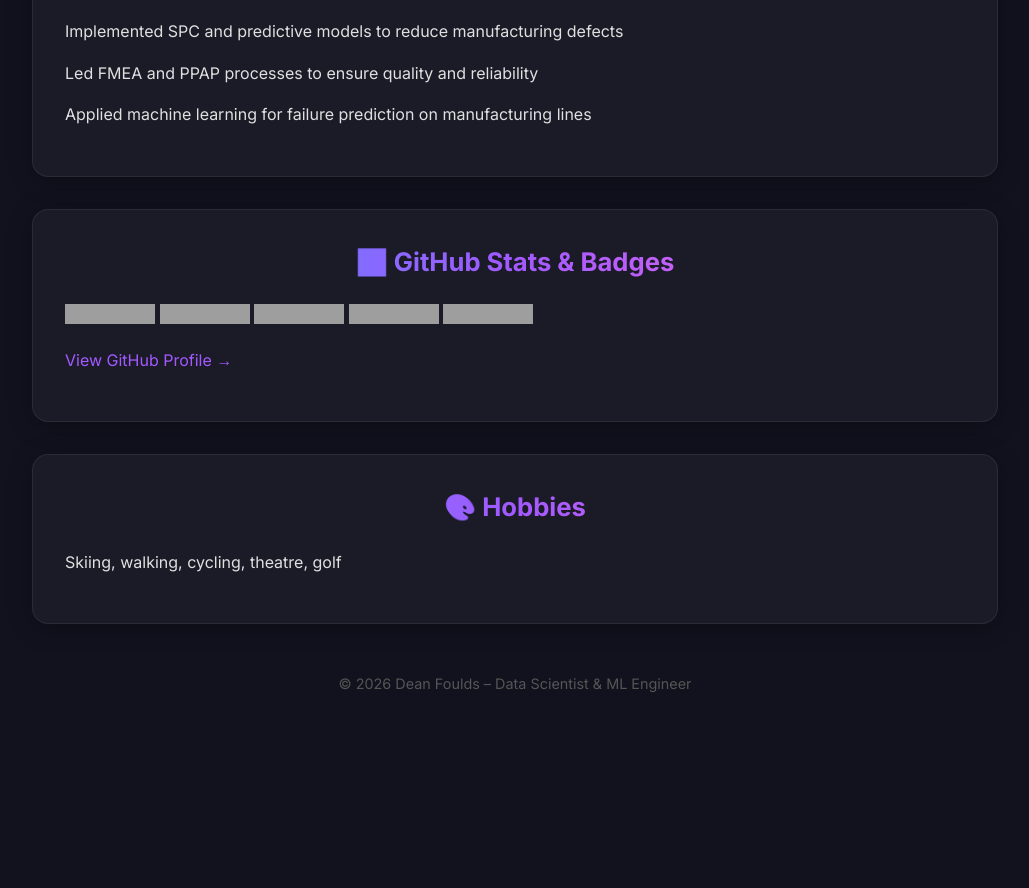
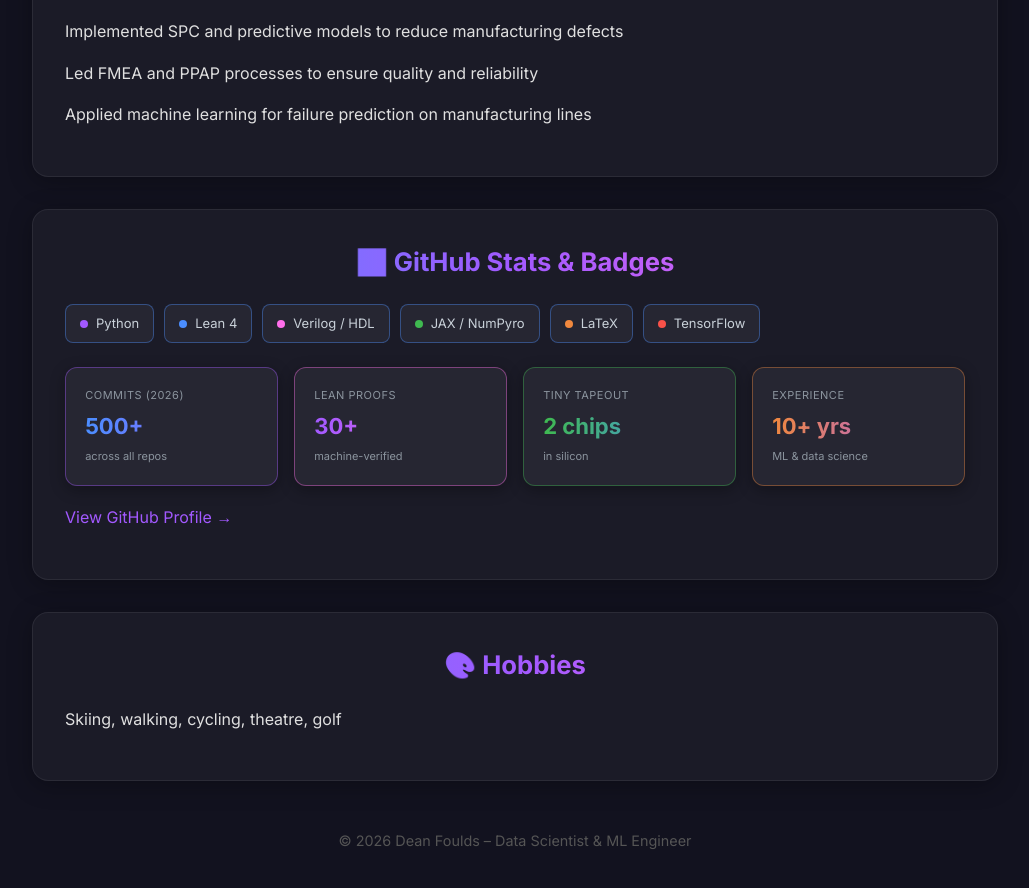
Before and after one commit to Dean-Foulds/Dean-Foulds, a Jekyll site: the page built from index.md, in a window 1280 px wide and 900 px high, scrolled down 3377 px. Shown: the top 888 px of the window, without its empty margins (125-1154 px from the left). Built offline with Jekyll 4.4.1, drawn with Linux system fonts in a browser that asks for light colours; before the commit the page ends 4120 px from its top, so only the background shows below that; grey boxes are pictures that could not be loaded.

Commit message:
Redesign GitHub stats section to match project card style

```diff
--- a/index.md
+++ b/index.md
@@ -96,24 +96,58 @@ title: Dean Foulds – Data Scientist & ML Engineer
 
 <section class="card-section">
   <h2>📊 GitHub Stats & Badges</h2>
-  <p>
-    <a href="https://github.com/Dean-Foulds" target="_blank" rel="noopener noreferrer">
-      <img src="https://img.shields.io/github/followers/Dean-Foulds?label=Followers&style=for-the-badge&color=a259ff&logo=github" alt="GitHub Followers">
-    </a>
-    <a href="https://github.com/Dean-Foulds?tab=repositories" target="_blank" rel="noopener noreferrer">
-      <img src="https://img.shields.io/badge/Repos-Public-4b8eff?style=for-the-badge&logo=github" alt="Public Repos">
-    </a>
-    <a href="https://github.com/Dean-Foulds/lean_projects" target="_blank" rel="noopener noreferrer">
-      <img src="https://img.shields.io/badge/Lean_4-Theorem_Proving-ff6eeb?style=for-the-badge" alt="Lean 4">
-    </a>
-    <a href="https://github.com/Dean-Foulds/ttsky-wokwi-template" target="_blank" rel="noopener noreferrer">
-      <img src="https://img.shields.io/badge/Tiny_Tapeout-Silicon_AI-3fb950?style=for-the-badge" alt="Tiny Tapeout">
-    </a>
-    <a href="https://deanfoulds.xyz" target="_blank" rel="noopener noreferrer">
-      <img src="https://img.shields.io/badge/Portfolio-deanfoulds.xyz-f0883e?style=for-the-badge" alt="Portfolio">
-    </a>
-  </p>
-  <p><a href="https://github.com/Dean-Foulds" target="_blank" rel="noopener noreferrer">View GitHub Profile →</a></p>
+
+  <div style="display:flex;flex-wrap:wrap;gap:10px;margin-bottom:1.5rem;">
+    <div style="background:rgba(255,255,255,0.05);border:1px solid rgba(75,142,255,0.4);border-radius:8px;padding:8px 14px;display:flex;align-items:center;gap:8px;">
+      <span style="width:8px;height:8px;border-radius:50%;background:#a259ff;display:inline-block;flex-shrink:0;"></span>
+      <span style="font-size:13px;color:#C9D1D9;">Python</span>
+    </div>
+    <div style="background:rgba(255,255,255,0.05);border:1px solid rgba(75,142,255,0.4);border-radius:8px;padding:8px 14px;display:flex;align-items:center;gap:8px;">
+      <span style="width:8px;height:8px;border-radius:50%;background:#4b8eff;display:inline-block;flex-shrink:0;"></span>
+      <span style="font-size:13px;color:#C9D1D9;">Lean 4</span>
+    </div>
+    <div style="background:rgba(255,255,255,0.05);border:1px solid rgba(75,142,255,0.4);border-radius:8px;padding:8px 14px;display:flex;align-items:center;gap:8px;">
+      <span style="width:8px;height:8px;border-radius:50%;background:#ff6eeb;display:inline-block;flex-shrink:0;"></span>
+      <span style="font-size:13px;color:#C9D1D9;">Verilog / HDL</span>
+    </div>
+    <div style="background:rgba(255,255,255,0.05);border:1px solid rgba(75,142,255,0.4);border-radius:8px;padding:8px 14px;display:flex;align-items:center;gap:8px;">
+      <span style="width:8px;height:8px;border-radius:50%;background:#3fb950;display:inline-block;flex-shrink:0;"></span>
+      <span style="font-size:13px;color:#C9D1D9;">JAX / NumPyro</span>
+    </div>
+    <div style="background:rgba(255,255,255,0.05);border:1px solid rgba(75,142,255,0.4);border-radius:8px;padding:8px 14px;display:flex;align-items:center;gap:8px;">
+      <span style="width:8px;height:8px;border-radius:50%;background:#f0883e;display:inline-block;flex-shrink:0;"></span>
+      <span style="font-size:13px;color:#C9D1D9;">LaTeX</span>
+    </div>
+    <div style="background:rgba(255,255,255,0.05);border:1px solid rgba(75,142,255,0.4);border-radius:8px;padding:8px 14px;display:flex;align-items:center;gap:8px;">
+      <span style="width:8px;height:8px;border-radius:50%;background:#F85149;display:inline-block;flex-shrink:0;"></span>
+      <span style="font-size:13px;color:#C9D1D9;">TensorFlow</span>
+    </div>
+  </div>
+
+  <div style="display:grid;grid-template-columns:repeat(auto-fit,minmax(160px,1fr));gap:1rem;">
+    <div style="background:rgba(255,255,255,0.05);border:1px solid rgba(162,89,255,0.4);border-radius:12px;padding:1.2rem;box-shadow:0 4px 15px rgba(0,0,0,0.3);">
+      <p style="font-size:11px;color:#8B949E;margin:0 0 4px;text-transform:uppercase;letter-spacing:0.5px;">Commits (2026)</p>
+      <p style="font-size:22px;font-weight:700;background:linear-gradient(90deg,#4b8eff,#a259ff);-webkit-background-clip:text;-webkit-text-fill-color:transparent;margin:0;">500+</p>
+      <p style="font-size:11px;color:#8B949E;margin:4px 0 0;">across all repos</p>
+    </div>
+    <div style="background:rgba(255,255,255,0.05);border:1px solid rgba(255,110,235,0.4);border-radius:12px;padding:1.2rem;box-shadow:0 4px 15px rgba(0,0,0,0.3);">
+      <p style="font-size:11px;color:#8B949E;margin:0 0 4px;text-transform:uppercase;letter-spacing:0.5px;">Lean Proofs</p>
+      <p style="font-size:22px;font-weight:700;background:linear-gradient(90deg,#a259ff,#ff6eeb);-webkit-background-clip:text;-webkit-text-fill-color:transparent;margin:0;">30+</p>
+      <p style="font-size:11px;color:#8B949E;margin:4px 0 0;">machine-verified</p>
+    </div>
+    <div style="background:rgba(255,255,255,0.05);border:1px solid rgba(63,185,80,0.4);border-radius:12px;padding:1.2rem;box-shadow:0 4px 15px rgba(0,0,0,0.3);">
+      <p style="font-size:11px;color:#8B949E;margin:0 0 4px;text-transform:uppercase;letter-spacing:0.5px;">Tiny Tapeout</p>
+      <p style="font-size:22px;font-weight:700;background:linear-gradient(90deg,#3fb950,#4b8eff);-webkit-background-clip:text;-webkit-text-fill-color:transparent;margin:0;">2 chips</p>
+      <p style="font-size:11px;color:#8B949E;margin:4px 0 0;">in silicon</p>
+    </div>
+    <div style="background:rgba(255,255,255,0.05);border:1px solid rgba(240,136,62,0.4);border-radius:12px;padding:1.2rem;box-shadow:0 4px 15px rgba(0,0,0,0.3);">
+      <p style="font-size:11px;color:#8B949E;margin:0 0 4px;text-transform:uppercase;letter-spacing:0.5px;">Experience</p>
+      <p style="font-size:22px;font-weight:700;background:linear-gradient(90deg,#f0883e,#a259ff);-webkit-background-clip:text;-webkit-text-fill-color:transparent;margin:0;">10+ yrs</p>
+      <p style="font-size:11px;color:#8B949E;margin:4px 0 0;">ML & data science</p>
+    </div>
+  </div>
+
+  <p style="margin-top:1.2rem;"><a target="_blank" rel="noopener noreferrer" href="https://github.com/Dean-Foulds">View GitHub Profile →</a></p>
 </section>
 
 <section class="card-section">
```
